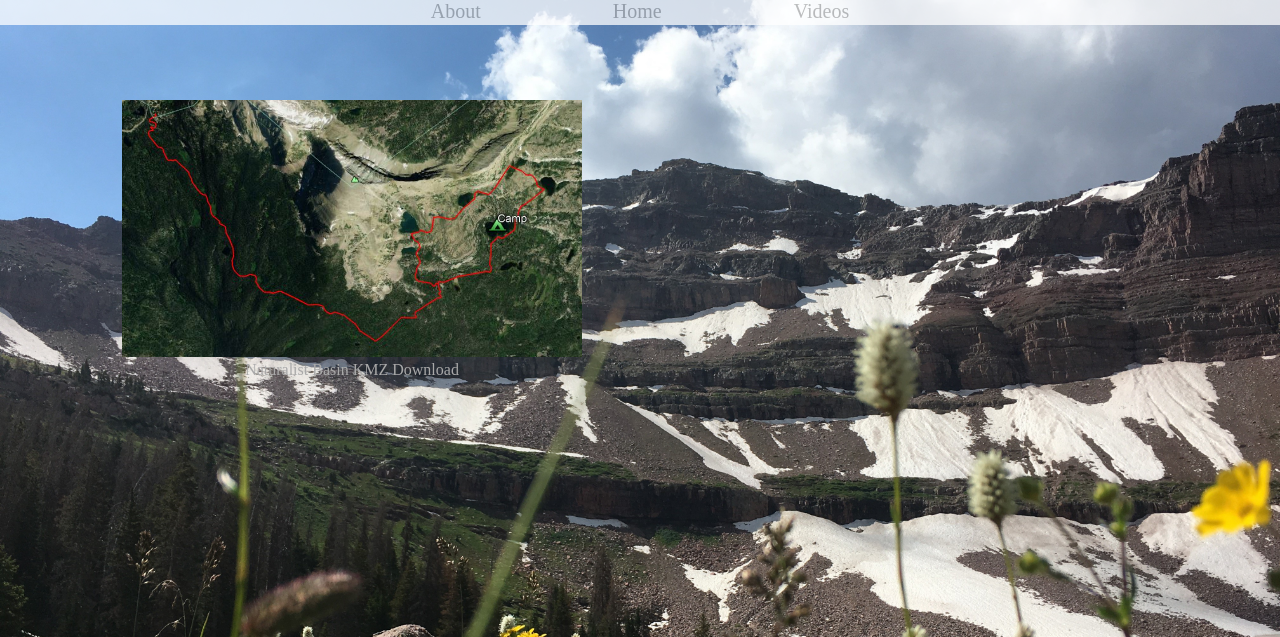
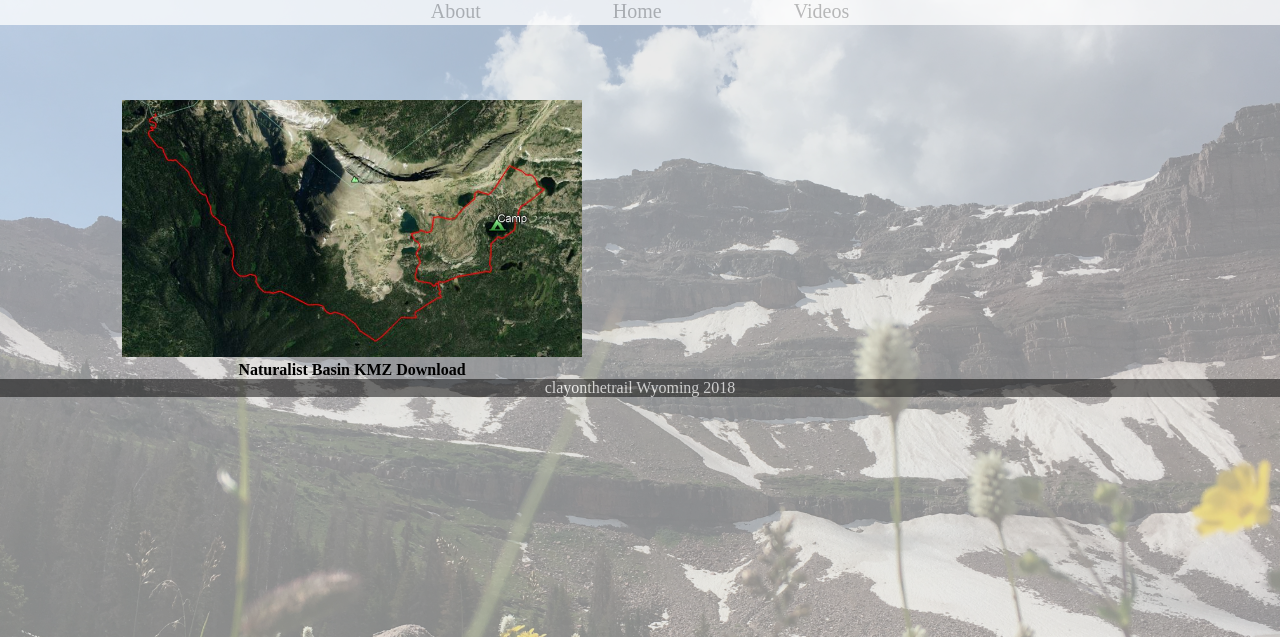
Before and after one commit to clayonthetrail/clayonthetrail.github.io, a PHP site: page /youtube/trails.html in a window 1280 px wide. Shown: the top 637 px of the page. Run offline with PHP 8.4, Linux system fonts and the light colour scheme.

Commit message:
lots of things

```diff
--- a/index.html
+++ b/index.html
@@ -22,7 +22,7 @@
     <!--<h2 class="paragraph">Welcome to the homepage for clayonthetrail. To see my videos about my adventures, visit the videos tab. For more information about me visit the about page. If you would like to see where I've been on the map, KML files (for use with google earth) are available on the maps page. Have fun exploring.</h2>-->
     </main>
     <footer>
-        <h3> &copy; clayonthetrail Wyoming 2018</h3>
+        <h3> clayonthetrail Wyoming 2018</h3>
     </footer>
     <script src=""></script>
 </body>
--- a/youtube/about.html
+++ b/youtube/about.html
@@ -13,6 +13,11 @@
         <a href="/clayonthetrail.github.io/youtube/trails.html" class="link">Trails</a>
         <a href="/clayonthetrail.github.io/youtube/videos.html" class="link">Videos</a>
     </nav>
+    <main>
+    <footer>
+        clayonthetrail Wyoming 2018
+    </footer>
+    </main>
     <script src=""></script>
 </body>
 </html>
--- a/youtube/style/trails.css
+++ b/youtube/style/trails.css
@@ -25,7 +25,7 @@ nav{
     opacity: .75;
 }
 
-a:hover{
+.link:hover{
     background-color: forestgreen;
     color: white;
 }
@@ -36,12 +36,15 @@ a:hover{
 }
 
 .caption{
-    color:darkgray;
     text-decoration: none;
+    padding:.5%;
+    color: black;
+    font-weight:bold;
 }
 
 body{
-    background-image:url(/clayonthetrail.github.io/youtube/images/background.JPG);
+    background: linear-gradient(rgba(220, 220, 220, .6), rgba(220, 220, 220, .6)),
+        url(/clayonthetrail.github.io/youtube/images/background.JPG) no-repeat fixed;
     background-size: cover;
 }
 
@@ -51,3 +54,12 @@ figure{
     padding-left:5%;
     font-size: 100%;
 }
+
+footer{
+    height:auto;
+    width:100%;
+    background-color:black;
+    opacity:.5;
+    color:white;
+    text-align: center;
+}
--- a/youtube/trails.html
+++ b/youtube/trails.html
@@ -20,6 +20,9 @@
                <figcaption><a href="/clayonthetrail.github.io/youtube/images/naturalist.kmz" download class="caption">Naturalist Basin KMZ Download</a></figcaption>
            </figure>
        </section>
+        <footer>
+            clayonthetrail Wyoming 2018
+        </footer>
     </main>
     <script src=""></script>
 </body>
```
Also changed, not shown: youtube/style/about.css (+20 -3 lines), youtube/style/home.css (+8 -6 lines), youtube/style/videos.css (+8 -10 lines).
